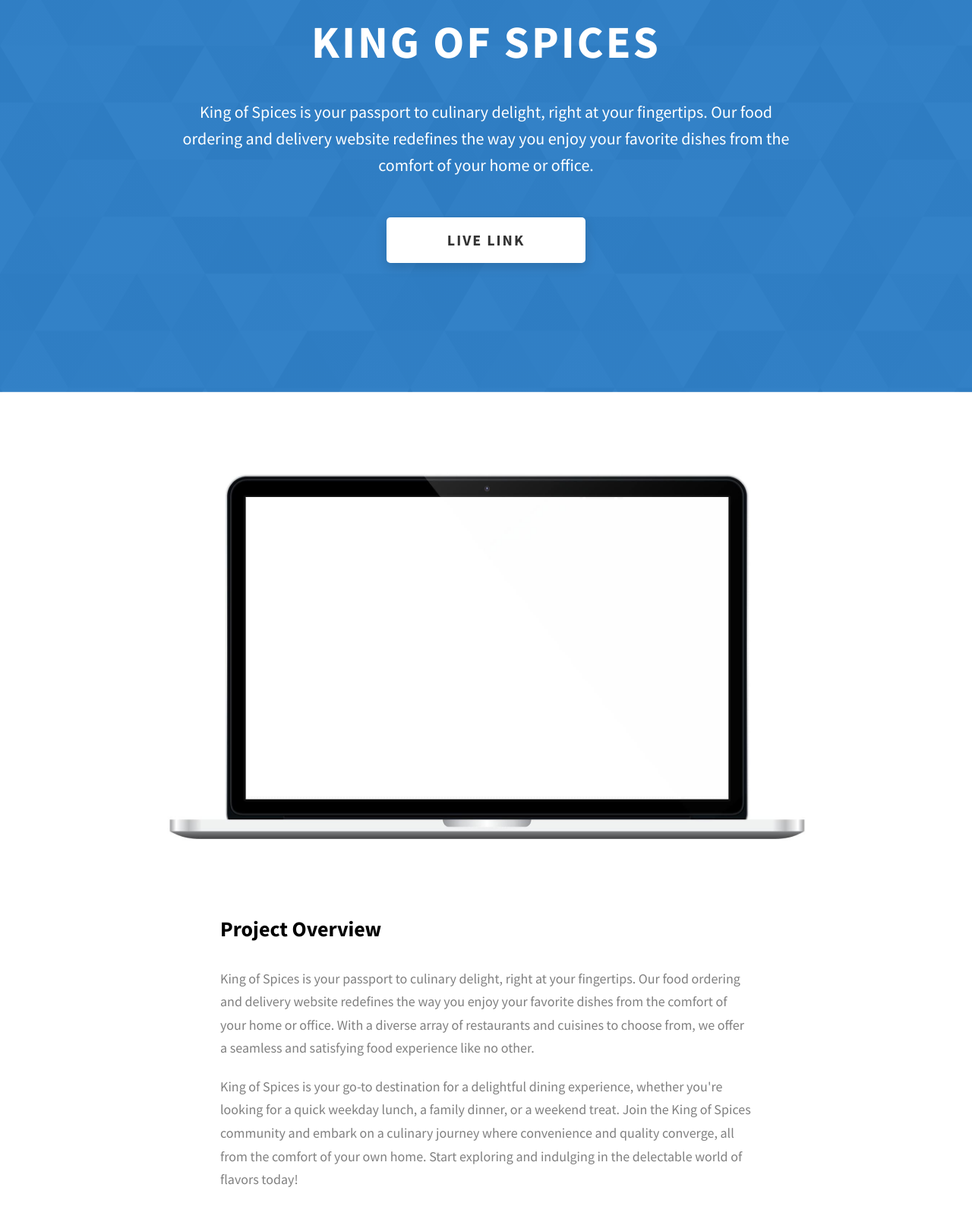
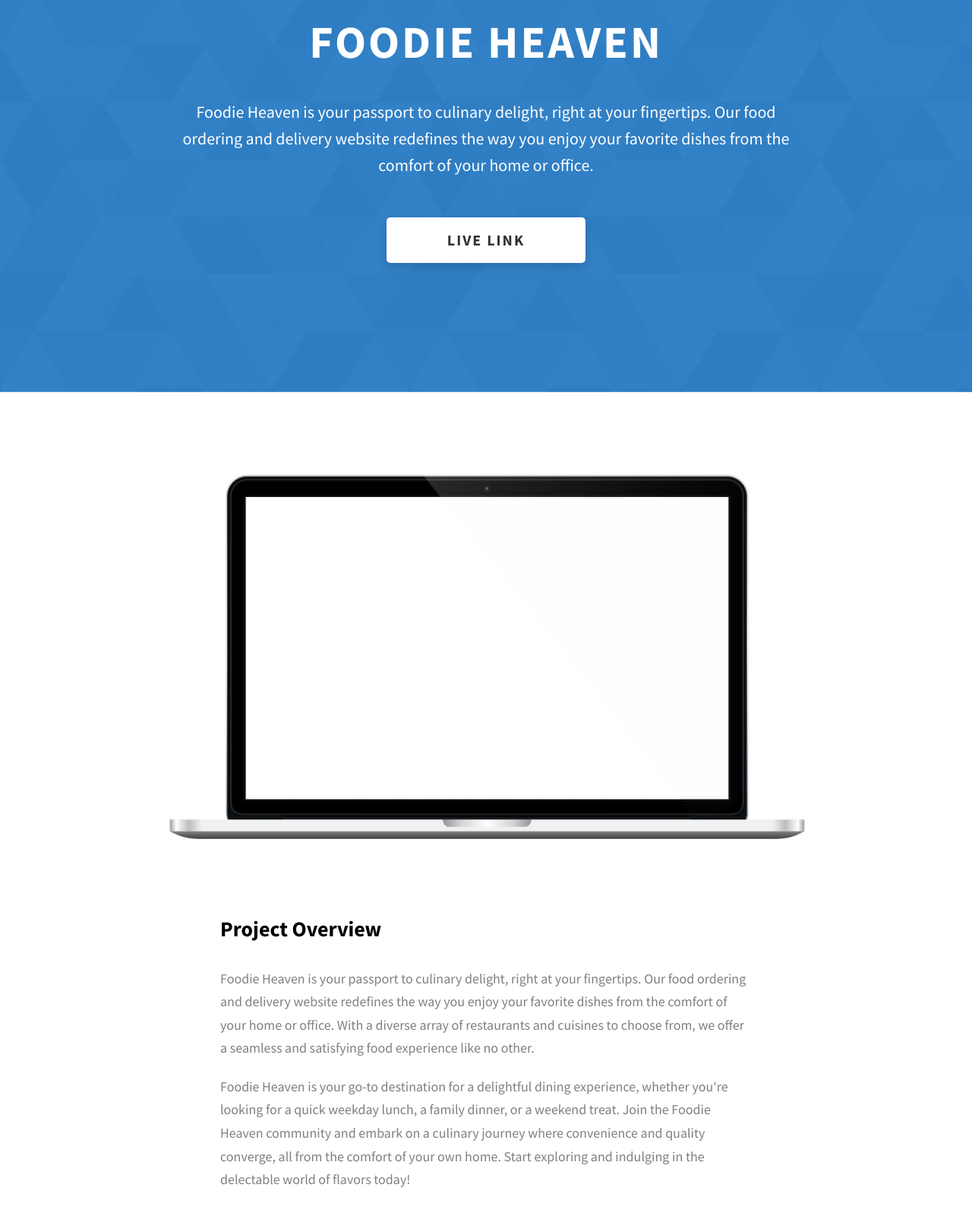
Before and after one commit to kanishkg13/Kanishk-Portfolio, a website: page project-1.html in a window 1280 px wide. Shown: the part 240-1840 px from the top of the page at 76% size. Drawn offline with Linux system fonts and the light colour scheme.

Commit message:
Update project-1.html

```diff
--- a/project-1.html
+++ b/project-1.html
@@ -84,10 +84,10 @@
     </header>
     <section class="project-cs-hero">
       <div class="project-cs-hero__content">
-        <h1 class="heading-primary">King of Spices</h1>
+        <h1 class="heading-primary">Foodie Heaven</h1>
         <div class="project-cs-hero__info">
           <p class="text-primary">
-            King of Spices is your passport to culinary delight, right at your fingertips. Our food ordering and delivery website redefines the way you enjoy your favorite dishes from the comfort of your home or office.
+            Foodie Heaven is your passport to culinary delight, right at your fingertips. Our food ordering and delivery website redefines the way you enjoy your favorite dishes from the comfort of your home or office.
           </p>
         </div>
         <div class="project-cs-hero__cta">
@@ -109,11 +109,11 @@
             <div class="project-details__desc">
               <h3 class="project-details__content-title">Project Overview</h3>
               <p class="project-details__desc-para">
-                King of Spices is your passport to culinary delight, right at your fingertips. Our food ordering and delivery website redefines the way you enjoy your favorite dishes from the comfort of your home or office.
+                Foodie Heaven is your passport to culinary delight, right at your fingertips. Our food ordering and delivery website redefines the way you enjoy your favorite dishes from the comfort of your home or office.
                 With a diverse array of restaurants and cuisines to choose from, we offer a seamless and satisfying food experience like no other.
               </p>
               <p class="project-details__desc-para">
-                King of Spices is your go-to destination for a delightful dining experience, whether you're looking for a quick weekday lunch, a family dinner, or a weekend treat. Join the King of Spices community and embark on a culinary journey where convenience and quality converge, all from the comfort of your own home. Start exploring and indulging in the delectable world of flavors today!
+                Foodie Heaven is your go-to destination for a delightful dining experience, whether you're looking for a quick weekday lunch, a family dinner, or a weekend treat. Join the Foodie Heaven community and embark on a culinary journey where convenience and quality converge, all from the comfort of your own home. Start exploring and indulging in the delectable world of flavors today!
               </p>
             </div>
             <div class="project-details__tools-used">
```
